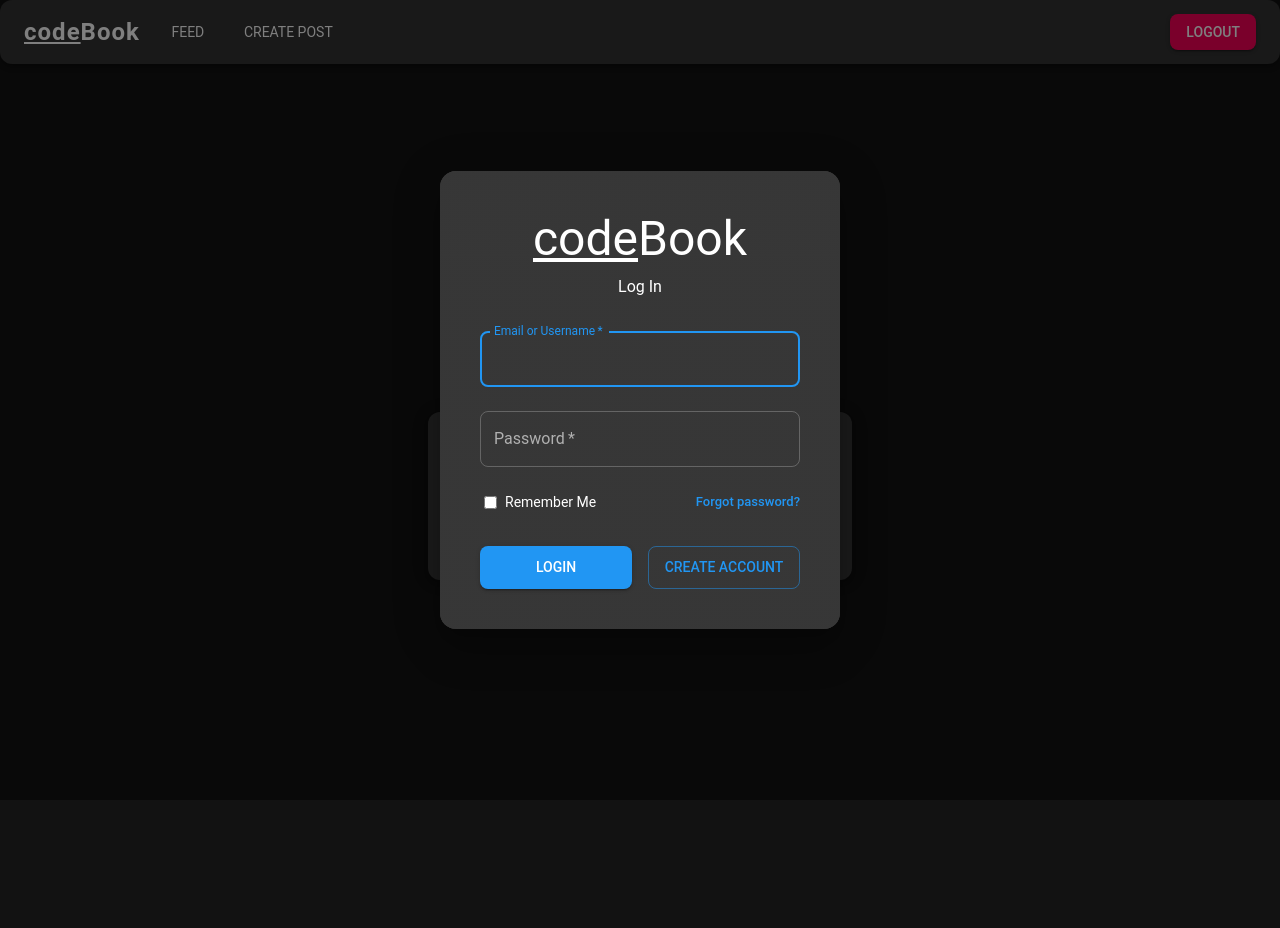
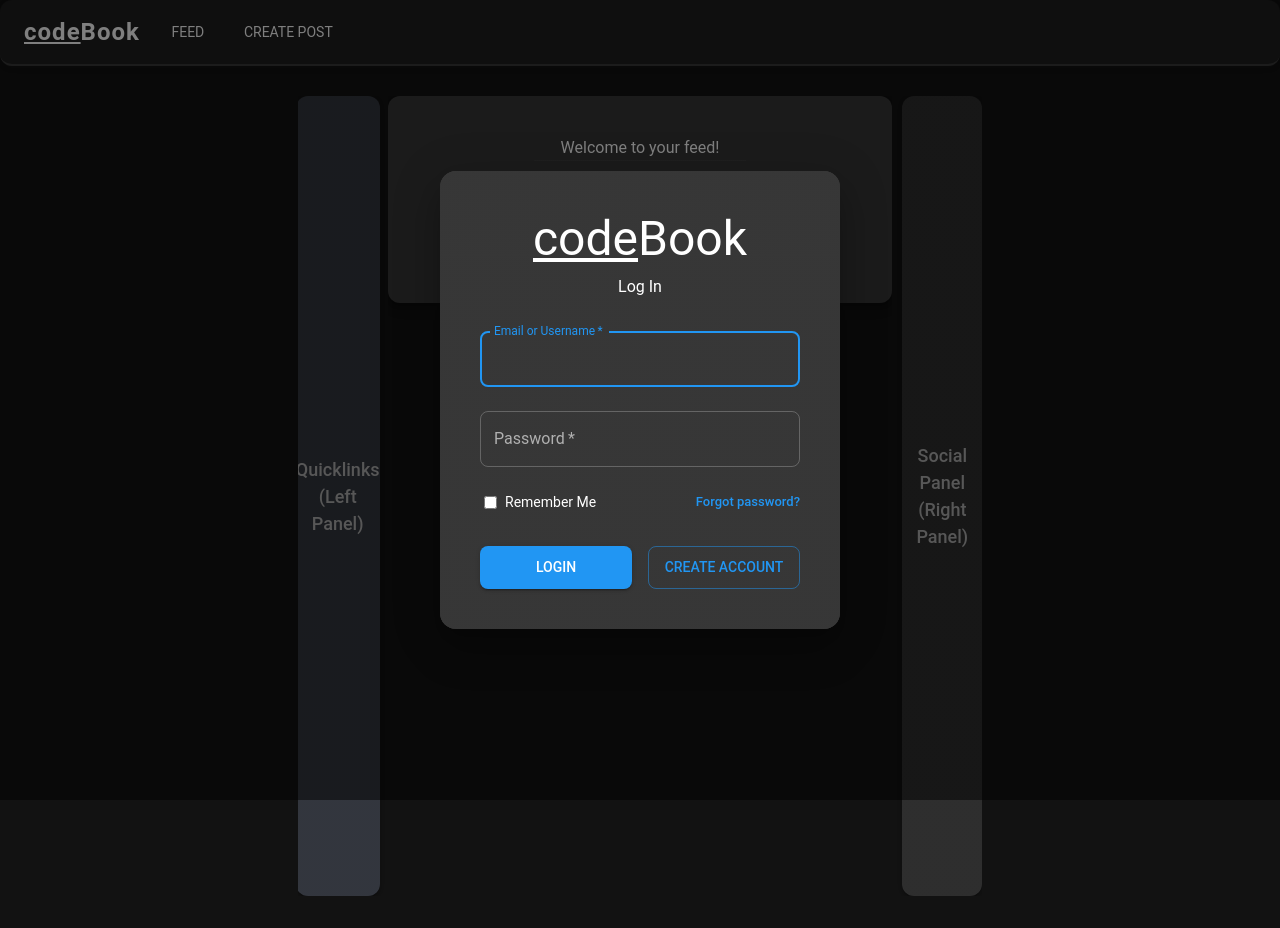
Before and after one commit to ChamodSilva/Code-Book, a React (Vite) app in the folder frontend/: page /login in a window 1280 px wide. Built offline with nearby package versions, Linux system fonts and the light colour scheme.

Commit message:
fleshed out look and feel of feed page

```diff
--- a/frontend/package.json
+++ b/frontend/package.json
@@ -12,6 +12,7 @@
   "dependencies": {
     "@emotion/react": "^11.14.0",
     "@emotion/styled": "^11.14.0",
+    "@mui/icons-material": "^7.1.2",
     "@mui/material": "^7.1.1",
     "react": "^19.1.0",
     "react-dom": "^19.1.0",
--- a/frontend/src/App.jsx
+++ b/frontend/src/App.jsx
@@ -26,7 +26,7 @@ function ModalRoutes() {
           open={isLogin}
           onClose={() => navigate('/feed')}
           PaperProps={{
-            sx: { borderRadius: 4, minWidth: 400, maxWidth: 420 }
+            sx: { borderRadius: 4, minWidth: 400, maxWidth: 600 }
           }}
           hideBackdrop={false}
         >
--- /dev/null
+++ b/frontend/src/components/Feed.jsx
@@ -0,0 +1,81 @@
+import { useEffect, useState } from 'react';
+import { useNavigate } from 'react-router-dom';
+import { Paper, Typography, Dialog } from '@mui/material';
+import Post from './Post.jsx';
+import QuickPostBar from './QuickPostBar.jsx';
+import CreatePost from './CreatePost.jsx';
+
+const Feed = () => {
+  const [posts, setPosts] = useState([]);
+  const [showCreate, setShowCreate] = useState(false);
+  const [user, setUser] = useState(null);
+  const navigate = useNavigate();
+
+  useEffect(() => {
+    const token = localStorage.getItem('token');
+    if (!token) {
+      navigate('/login', { replace: true });
+      return;
+    }
+    const userData = localStorage.getItem('user');
+    if (userData) setUser(JSON.parse(userData));
+
+    const apiBaseUrl = import.meta.env.VITE_API_BASE_URL || 'http://localhost:5000';
+    fetch(`${apiBaseUrl}/api/posts`, {
+      headers: {
+        'Authorization': `Bearer ${token}`,
+        'Content-Type': 'application/json'
+      }
+    })
+      .then(res => {
+        if (res.status === 401) {
+          navigate('/login', { replace: true });
+          return null;
+        }
+        return res.json();
+      })
+      .then(data => {
+        if (data) setPosts(data);
+      })
+      .catch(() => {
+        // Optionally handle fetch errors
+      });
+  }, [navigate]);
+
+  return (
+    <>
+      <Paper
+        elevation={6}
+        sx={{
+          padding: 5,
+          display: 'flex',
+          flexDirection: 'column',
+          alignItems: 'center',
+          width: '100%',
+          height: 'auto',
+          maxWidth: 900,
+        }}
+      >
+        <Typography>
+          Welcome to your feed!
+        </Typography>
+        <QuickPostBar onClick={() => setShowCreate(true)} user={user} />
+        {posts.map((post) => (
+          <Post key={post.postID} post={post} />
+        ))}
+      </Paper>
+      <Dialog
+        open={showCreate}
+        onClose={() => setShowCreate(false)}
+        PaperProps={{
+          sx: { borderRadius: 4, minWidth: 400, maxWidth: 600 }
+        }}
+        hideBackdrop={false}
+      >
+        <CreatePost />
+      </Dialog>
+    </>
+  );
+};
+
+export default Feed;
--- a/frontend/src/components/Login.jsx
+++ b/frontend/src/components/Login.jsx
@@ -35,6 +35,7 @@ const Login = () => {
         // Store JWT token
         if (data.token) {
           localStorage.setItem('token', data.token);
+          if (data.user) localStorage.setItem('user', JSON.stringify(data.user));
         }
         setTimeout(() => navigate('/feed'), 1000); // Redirect to feed after 1 second
       } else {
--- a/frontend/src/components/NavBar.jsx
+++ b/frontend/src/components/NavBar.jsx
@@ -1,17 +1,52 @@
-import { AppBar, Toolbar, Typography, Button, Box } from '@mui/material';
+import { AppBar, Toolbar, Typography, Button, Box, Menu, MenuItem, Divider } from '@mui/material';
 import { useNavigate, useLocation } from 'react-router-dom';
+import { useState, useEffect } from 'react';
+import UserAvatar from './UserAvatar.jsx';
 
 const NavBar = () => {
   const navigate = useNavigate();
   const location = useLocation();
+  const [anchorEl, setAnchorEl] = useState(null);
+  const [user, setUser] = useState(null);
+
+  // Update user state on mount and when localStorage changes (e.g., login/logout in another tab)
+  useEffect(() => {
+    const updateUser = () => {
+      const userData = localStorage.getItem('user');
+      setUser(userData ? JSON.parse(userData) : null);
+    };
+    updateUser();
+    window.addEventListener('storage', updateUser);
+    return () => window.removeEventListener('storage', updateUser);
+  }, []);
+
+  const handleAvatarClick = (event) => {
+    setAnchorEl(event.currentTarget);
+  };
+
+  const handleMenuClose = () => {
+    setAnchorEl(null);
+  };
 
   const handleLogout = () => {
     localStorage.removeItem('token');
+    localStorage.removeItem('user');
+    setAnchorEl(null);
+    setUser(null); // Immediately update UI
     navigate('/login');
   };
 
   return (
-    <AppBar position="fixed" color="primary" elevation={4}>
+    <AppBar
+      position="fixed"
+      color="primary"
+      elevation={4}
+      sx={{
+        borderBottom: theme => `2px solid ${theme.palette.divider}`,
+        background: theme => theme.palette.background.paper,
+        boxShadow: '0 2px 8px 0 rgba(60,60,60,0.04)',
+      }}
+    >
       <Toolbar sx={{ justifyContent: 'space-between' }}>
         <Box sx={{ display: 'flex', alignItems: 'center', gap: 2 }}>
           <Typography
@@ -26,7 +61,7 @@ const NavBar = () => {
             onClick={() => navigate('/feed')}
             sx={{
               fontWeight: location.pathname === '/feed' ? 700 : 400,
-              borderBottom: location.pathname === '/feed' ? '2px solid #fff' : 'none',
+              borderBottom: location.pathname === '/feed' ? '2px solid #1976d2' : 'none',
             }}
           >
             Feed
@@ -36,15 +71,36 @@ const NavBar = () => {
             onClick={() => navigate('/create-post')}
             sx={{
               fontWeight: location.pathname === '/create-post' ? 700 : 400,
-              borderBottom: location.pathname === '/create-post' ? '2px solid #fff' : 'none',
+              borderBottom: location.pathname === '/create-post' ? '2px solid #1976d2' : 'none',
             }}
           >
             Create Post
           </Button>
         </Box>
-        <Button color="secondary" variant="contained" onClick={handleLogout}>
-          Logout
-        </Button>
+        {user && (
+          <>
+            <UserAvatar
+              user={user}
+              size={40}
+              sx={{ ml: 2, cursor: 'pointer', border: theme => `2px solid ${theme.palette.divider}` }}
+              onClick={handleAvatarClick}
+              tooltip={false}
+            />
+            <Menu
+              anchorEl={anchorEl}
+              open={Boolean(anchorEl)}
+              onClose={handleMenuClose}
+              anchorOrigin={{ vertical: 'bottom', horizontal: 'right' }}
+              transformOrigin={{ vertical: 'top', horizontal: 'right' }}
+            >
+              <MenuItem disabled>
+                <Typography variant="subtitle2">{user.username}</Typography>
+              </MenuItem>
+              <Divider />
+              <MenuItem onClick={handleLogout}>Logout</MenuItem>
+            </Menu>
+          </>
+        )}
       </Toolbar>
     </AppBar>
   );
--- /dev/null
+++ b/frontend/src/components/QuickPostBar.jsx
@@ -0,0 +1,39 @@
+import { Paper, Typography, Box, Divider } from '@mui/material';
+import UserAvatar from './UserAvatar.jsx';
+
+const QuickPostBar = ({ onClick, user }) => (
+  <Box sx={{ width: '50%', display: 'flex', flexDirection: 'column', alignItems: 'center' }}>
+    <Divider sx={{ width: '100%', maxWidth: 600, mb: 2, opacity: 0.4 }} />
+    <Paper
+      elevation={2}
+      sx={{
+        display: 'flex',
+        alignItems: 'center',
+        justifyContent: 'center',
+        px: 2,
+        py: 1.5,
+        mb: 3,
+        cursor: 'pointer',
+        bgcolor: 'background.paper',
+        border: theme => `1.5px solid ${theme.palette.divider}`,
+        borderRadius: 3,
+        transition: 'box-shadow 0.2s, border-color 0.2s',
+        width: '100%',
+        maxWidth: 600,
+        boxShadow: '0 2px 8px 0 rgba(60,60,60,0.04)',
+        '&:hover': {
+          boxShadow: '0 4px 16px 0 rgba(60,60,60,0.10)',
+          borderColor: theme => theme.palette.primary.light,
+        },
+      }}
+      onClick={onClick}
+    >
+      <UserAvatar user={user} size={36} sx={{ mr: 3 }} />
+      <Typography color="text.secondary" sx={{ ml: 1 }}>
+        Make a post!
+      </Typography>
+    </Paper>
+  </Box>
+);
+
+export default QuickPostBar;
--- /dev/null
+++ b/frontend/src/components/Quicklinks.jsx
@@ -0,0 +1,22 @@
+import { Paper } from '@mui/material';
+
+const Quicklinks = () => (
+  <Paper
+    elevation={2}
+    sx={{
+      bgcolor: '#23272f',
+      height: '100%',
+      display: 'flex',
+      alignItems: 'center',
+      justifyContent: 'center',
+      color: '#b0b0b0',
+      fontWeight: 500,
+      fontSize: 18,
+      borderRadius: 3,
+    }}
+  >
+    Quicklinks (Left Panel)
+  </Paper>
+);
+
+export default Quicklinks;
--- /dev/null
+++ b/frontend/src/components/Social.jsx
@@ -0,0 +1,22 @@
+import { Paper } from '@mui/material';
+
+const Social = () => (
+  <Paper
+    elevation={2}
+    sx={{
+      bgcolor: '#1e1e1e',
+      height: '100%',
+      display: 'flex',
+      alignItems: 'center',
+      justifyContent: 'center',
+      color: '#b0b0b0',
+      fontWeight: 500,
+      fontSize: 18,
+      borderRadius: 3,
+    }}
+  >
+    Social Panel (Right Panel)
+  </Paper>
+);
+
+export default Social;
--- /dev/null
+++ b/frontend/src/components/UserAvatar.jsx
@@ -0,0 +1,31 @@
+import { Avatar, Tooltip } from '@mui/material';
+
+const UserAvatar = ({ user, onClick, sx = {}, size = 36, tooltip = true }) => {
+  const initials = user?.username?.[0]?.toUpperCase() || '?';
+  const label = user?.username || 'User';
+  const src = user?.id ? `https://avatar.iran.liara.run/public/${user.id}` : undefined;
+
+  const avatar = (
+    <Avatar
+      src={src}
+      sx={{
+        width: size,
+        height: size,
+        bgcolor: 'primary.main',
+        cursor: onClick ? 'pointer' : 'default',
+        ...sx,
+      }}
+      onClick={onClick}
+    >
+      {initials}
+    </Avatar>
+  );
+
+  return tooltip ? (
+    <Tooltip title={label}>{avatar}</Tooltip>
+  ) : (
+    avatar
+  );
+};
+
+export default UserAvatar;
--- a/frontend/src/views/FeedView.jsx
+++ b/frontend/src/views/FeedView.jsx
@@ -1,76 +1,67 @@
-import { useEffect, useState } from 'react';
-import { useNavigate } from 'react-router-dom';
-import { Box, Typography, Paper } from '@mui/material';
-import Post from '../components/Post.jsx';
+import { Box } from '@mui/material';
+import Quicklinks from '../components/Quicklinks.jsx';
+import Social from '../components/Social.jsx';
+import Feed from '../components/Feed.jsx';
 
-const Feed = () => {
-  const [posts, setPosts] = useState([]);
-  const navigate = useNavigate();
+const NAVBAR_HEIGHT = 0; // px
 
-  useEffect(() => {
-    const token = localStorage.getItem('token');
-    if (!token) {
-      navigate('/login', { replace: true });
-      return;
-    }
-
-    const apiBaseUrl = import.meta.env.VITE_API_BASE_URL || 'http://localhost:5000';
-    fetch(`${apiBaseUrl}/api/posts`, {
-      headers: {
-        'Authorization': `Bearer ${token}`,
-        'Content-Type': 'application/json'
-      }
-    })
-      .then(res => {
-        if (res.status === 401) {
-          navigate('/login', { replace: true });
-          return null;
-        }
-        return res.json();
-      })
-      .then(data => {
-        if (data) setPosts(data);
-      })
-      .catch(() => {
-        // Optionally handle fetch errors
-      });
-  }, [navigate]);
-
-  return (
+const FeedView = () => (
   <Box
     sx={{
       display: 'flex',
-        justifyContent: 'center',
-        alignItems: 'center',
-        minHeight: '100vh',
+      flexDirection: 'row',
+      height: `calc(100vh - ${NAVBAR_HEIGHT}px)`,
+      bgcolor: 'background.default',
+      overflow: 'hidden',
+      mt: `${NAVBAR_HEIGHT}px`,
+      gap: '10px'
     }}
   >
-      <Paper
-        elevation={6}
+    {/* Left Panel */}
+    <Box
       sx={{
-          padding: 5,
+        width: { xs: '0%', md: '10%' }, // reduced from 15% to 10%
+        minWidth: 80,
+        maxWidth: 250,
+        height: '100%',
+        display: { xs: 'none', md: 'flex' },
+        alignItems: 'stretch',
+        justifyContent: 'center',
+      }}
+    >
+      <Quicklinks />
+    </Box>
+
+    {/* Main Panel */}
+    <Box
+      sx={{
+        width: { xs: '100%', md: '80%' }, // increased from 70% to 80%
+        minWidth: 0,
         display: 'flex',
         flexDirection: 'column',
         alignItems: 'center',
-          width: '100%',
         height: '100%',
-          maxWidth: 600,
-          margin: 'auto',
+        overflowY: 'auto',
       }}
     >
-        <Typography component="h1" variant="h3" sx={{ mb: 1 }}>
-          Feed
-        </Typography>
-        <Typography>
-          Welcome to your feed! (You can add posts here.)
-        </Typography>
-        {/* Example: Render posts */}
-        {posts.map((post) => (
-          <Post key={post.postID} post={post} />
-        ))}
-      </Paper>
+      <Feed />
+    </Box>
+
+    {/* Right Panel */}
+    <Box
+      sx={{
+        width: { xs: '0%', md: '10%' }, // reduced from 15% to 10%
+        minWidth: 80,
+        maxWidth: 250,
+        height: '100%',
+        display: { xs: 'none', md: 'flex' },
+        alignItems: 'stretch',
+        justifyContent: 'center',
+      }}
+    >
+      <Social />
+    </Box>
   </Box>
 );
-};
 
-export default Feed;
+export default FeedView;
```
Also changed, not shown: frontend/src/components/Post.jsx (+19 -11 lines), 1 other file (tests, documents, lock files or other folders). Lines whose indentation alone changed are shown as unchanged.
